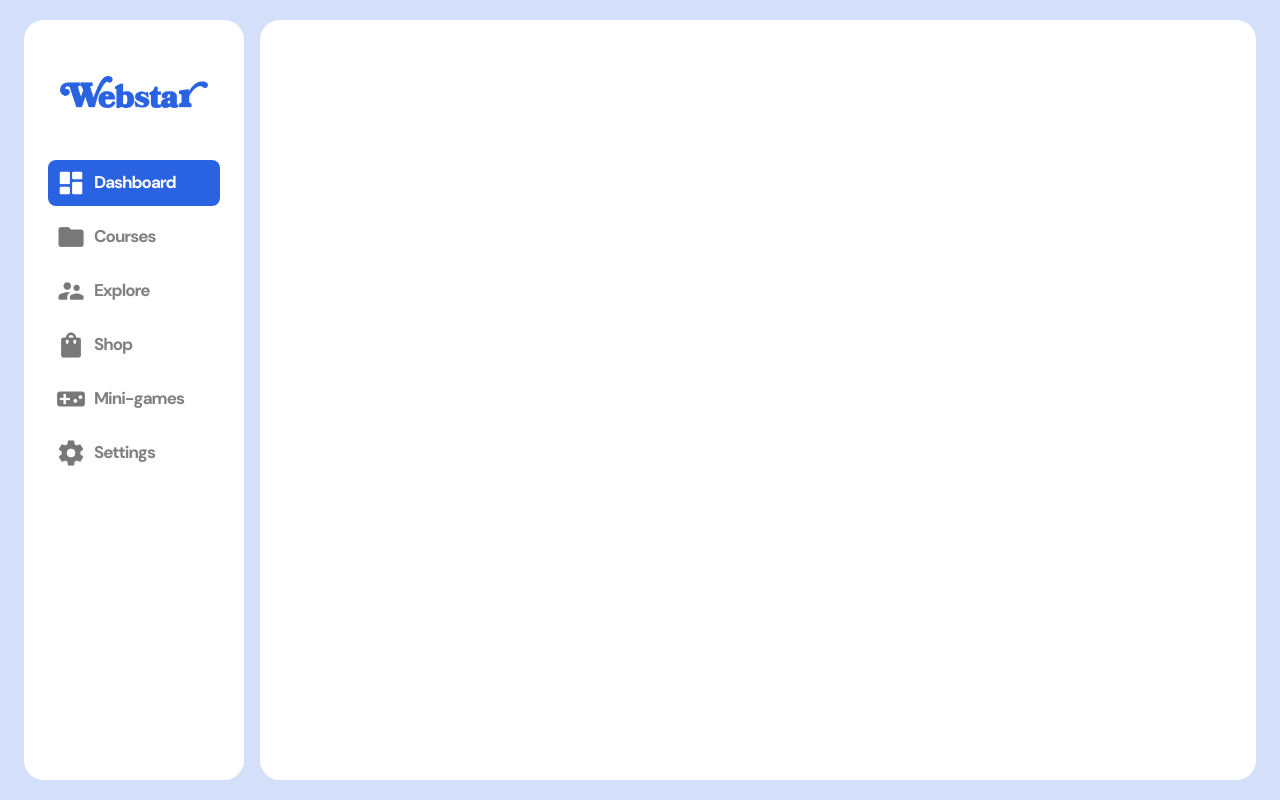
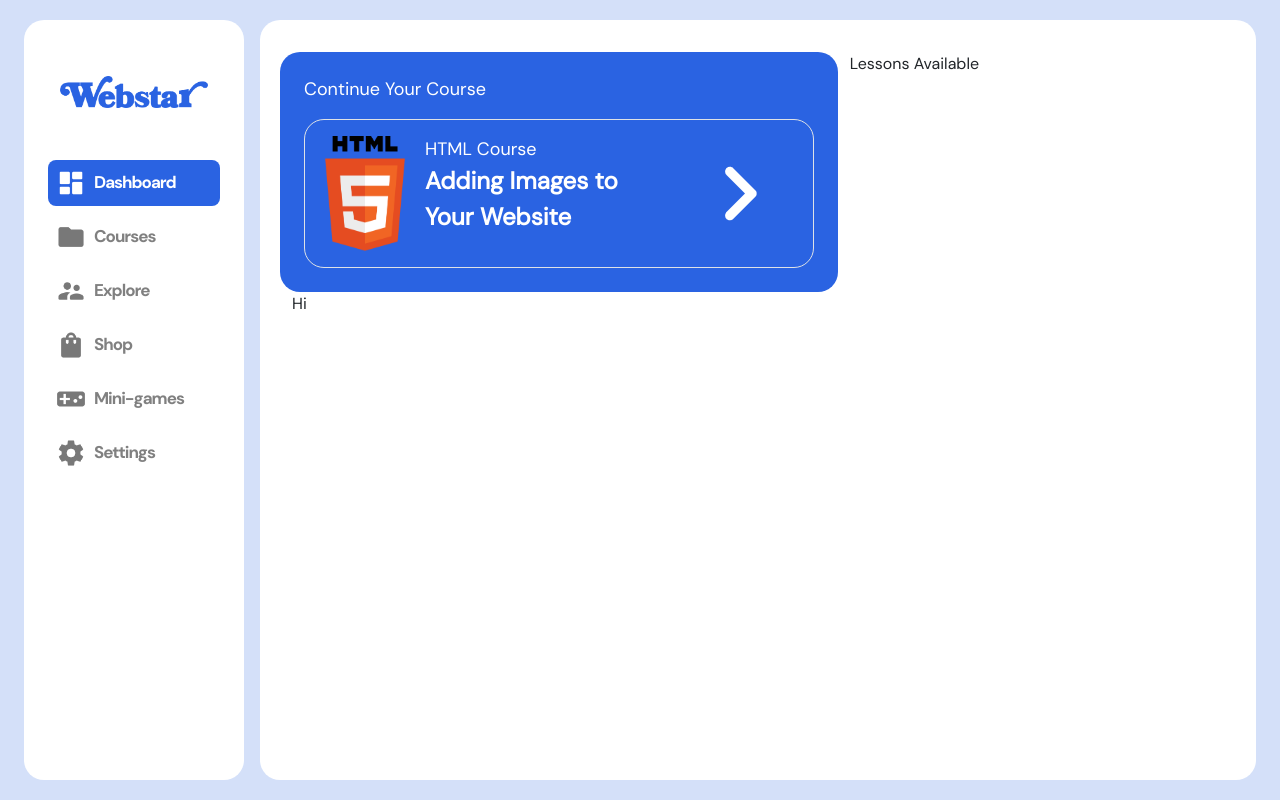
Before and after one commit to G7-WebStar/webstar.com, a PHP site: page /course.php in a window 1280 px wide. Run offline with PHP 8.4, Linux system fonts and the light colour scheme.

Commit message:
Progress on course.php

```diff
--- a/course.php
+++ b/course.php
@@ -4,9 +4,10 @@
 <head>
     <meta charset="utf-8">
     <meta name="viewport" content="width=device-width, initial-scale=1">
-    <title>Webstar</title>
+    <title>Webstar | Courses</title>
     <link href="https://cdn.jsdelivr.net/npm/bootstrap@5.3.6/dist/css/bootstrap.min.css" rel="stylesheet"
         integrity="sha384-4Q6Gf2aSP4eDXB8Miphtr37CMZZQ5oXLH2yaXMJ2w8e2ZtHTl7GptT4jmndRuHDT" crossorigin="anonymous">
+    <link rel="stylesheet" href="shared/assets/css/course.css">
     <link rel="stylesheet" href="shared/assets/css/global-styles.css">
     <link rel="stylesheet" href="shared/assets/css/sidebar-and-container-styles.css">
 </head>
@@ -22,22 +23,42 @@
             <!-- Sidebar Column (fixed on desktop) -->
             <?php include 'shared/components/sidebar-for-desktop.php'; ?>
 
+            <!-- Navbar for mobile -->
+            <?php include 'shared/components/navbar-for-mobile.php'; ?>
+
             <!-- Main Container Column-->
             <div class="col">
                 <div class="row">
                     <!-- Main Container -->
                     <div class="col main-container mx-2 p-2 ">
-                        <!-- Navbar for mobile -->
-                        <?php include 'shared/components/navbar-for-mobile.php'; ?>
-
+                        <div class="card border-0 p-4">
+                            <div class="row">
+                                <div class="col-7 p-4 box">
+                                    <div class="mb-3 continue-text">Continue Your Course</div>
+                                    <div class="container px-xxl-4 p-xl-3 p-lg-2 py-3 border course-container d-flex flex-xl-row flex-column justify-content-start justify-content-xl-around gap-3">
+                                        <img src="shared/assets/img/courses/html-logo.png" alt="html-logo" class="logo mx-1" width="80px">
+                                        <div class="d-flex flex-column">
+                                            <div class="course-title">HTML Course</div>
+                                            <div class="fw-bold text-white lesson-title">Adding Images to Your Website</div>
+                                        </div>
+                                        <img src="shared/assets/img/courses/keyboard_arrow_right.png" alt="arrow" class="img-fluid float-right arrow" width="120px">
+                                    </div>
+                                </div>
+                                <div class="col-5">Lessons Available</div>
+                            </div>
+                            <div class="row">
+                                <div class="col-7">Hi</div>
+                            </div>
+                            <!-- PUT CONTENT HERE -->
+                        </div>
                     </div>
                 </div>
             </div>
-
         </div>
     </div>
 
     <script src="https://cdn.jsdelivr.net/npm/bootstrap@5.3.6/dist/js/bootstrap.bundle.min.js"></script>
+
 </body>
 
 
--- /dev/null
+++ b/shared/assets/css/course.css
@@ -0,0 +1,54 @@
+body {
+    font-family: var(--Regular);
+}
+
+.box {
+    background-color: var(--blue);
+    color: white;
+    border-radius: 20px;
+}
+
+.grid-container {
+    display: grid;
+    grid-template-columns: 31.25% 31.25% 35.5%;
+    grid-template-rows: auto auto;
+    gap: 1em;
+    justify-content: center;
+    grid-template-areas:
+        "box-1 box-1 box-3"
+        "box-2 box-2 box-3"
+        "box-2 box-2 box-3"
+        "box-2 box-2 box-3";
+}
+
+.course-container {
+    border-radius: 20px;
+}
+
+.course-title,
+.continue-text {
+    font-size: 18px;
+}
+
+.lesson-title {
+    font-size: 24px;
+}
+
+@media screen and (max-width: 1199px) {
+    .course-title,
+    .continue-text {
+        font-size: 16px;
+    }
+
+    .lesson-title {
+        font-size: 22px;
+    }
+
+    .arrow {
+        width: 90px;
+    }
+
+    .logo {
+        width: 70px;
+    }
+}
```
Also changed, not shown: shared/assets/img/courses/html-logo.png (added), shared/assets/img/courses/keyboard_arrow_right.png (added).
